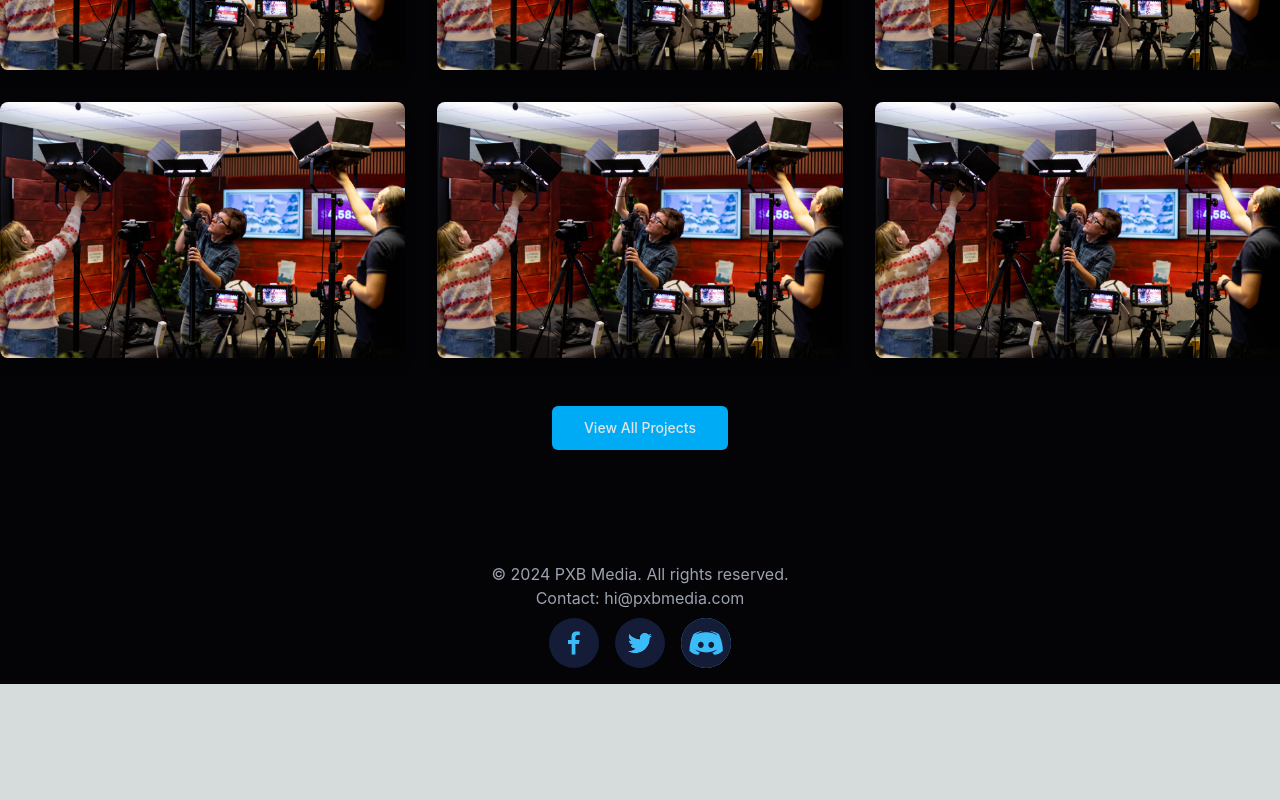
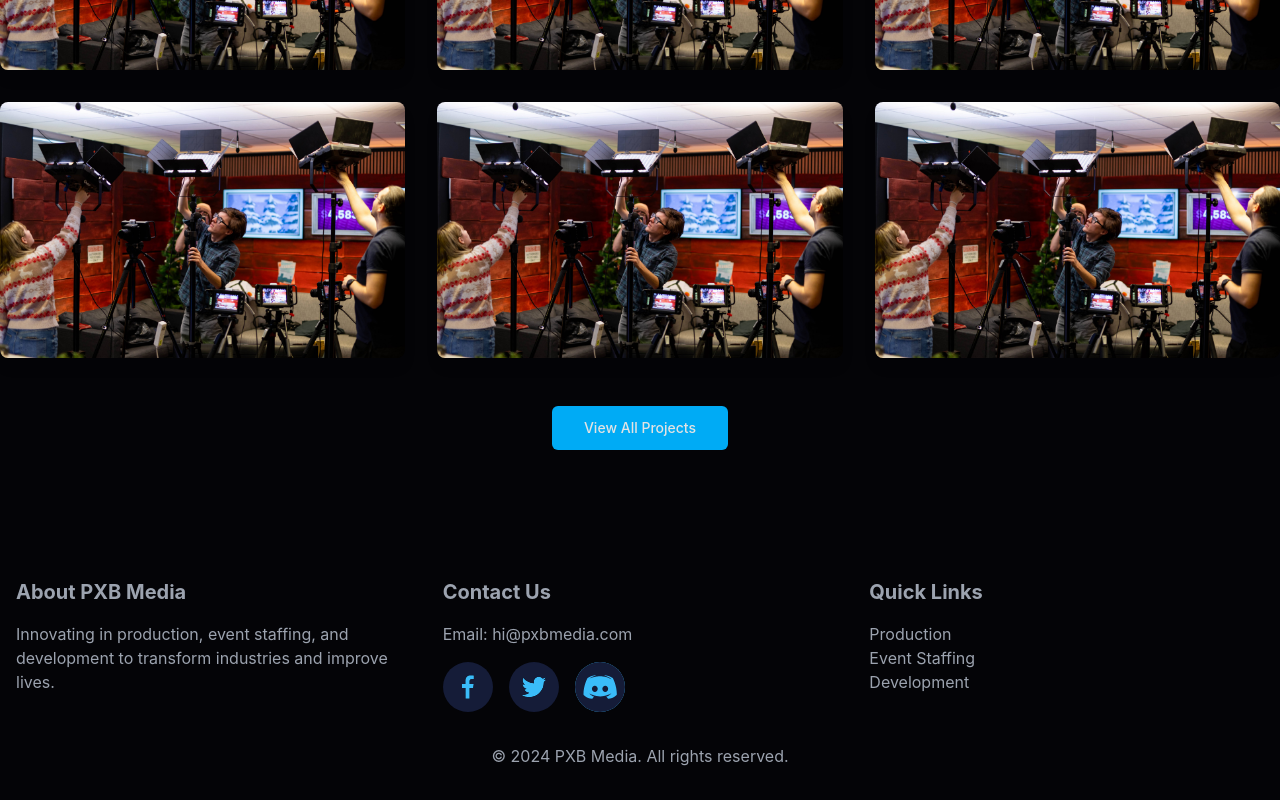
Before and after one commit to ThatGuyHS/pxb-media-test, a Next.js app in the folder pxb-media-test/: page / in a window 1280 px wide. Shown: the part 2205-3005 px from the top of the page. Before the commit the page ends 2889 px from the top, so only its background shows below. Built offline with nearby package versions, Linux system fonts and the light colour scheme; a web font is replaced by a local one.

Commit message:
new footer

```diff
--- a/pxb-media-test/app/about-us/page.tsx
+++ b/pxb-media-test/app/about-us/page.tsx
@@ -4,7 +4,6 @@ import { Button } from '@/components/ui/button';
 import { SocialIcon } from "react-social-icons";
 
 const teamMembers = [
-
   {
     name: 'Viktor Erlandsson',
     role: 'Founder',
@@ -33,8 +32,8 @@ const teamMembers = [
 
 const AboutUs = () => {
   const [menuOpen, setMenuOpen] = useState(false);
-  const menuRef = useRef<HTMLDivElement>(null);
-  const dropdownRef = useRef<HTMLDivElement>(null);
+  const menuRef = useRef<HTMLDivElement | null>(null);
+  const dropdownRef = useRef<HTMLDivElement | null>(null);
   const [modalIsOpen, setModalIsOpen] = useState(false);
   const [servicesDropdownOpen, setServicesDropdownOpen] = useState(false);
 
@@ -49,11 +48,11 @@ const AboutUs = () => {
   const openModal = () => setModalIsOpen(true);
   const closeModal = () => setModalIsOpen(false);
 
-  const handleClickOutside = (event: any) => {
-    if (menuRef.current && !menuRef.current.contains(event.target)) {
+  const handleClickOutside = (event: MouseEvent) => {
+    if (!menuRef.current?.contains(event.target as Node)) {
       setMenuOpen(false);
     }
-    if (dropdownRef.current && !dropdownRef.current.contains(event.target)) {
+    if (!dropdownRef.current?.contains(event.target as Node)) {
       setServicesDropdownOpen(false);
     }
   };
@@ -67,7 +66,8 @@ const AboutUs = () => {
 
   return (
     <div className="font-custom bg-element text-white">
-      <header className="bg-black text-white transition-colors duration-300 sticky top-0 z-50">
+      {/* Header */}
+      <header className="bg-black bg-opacity-80 backdrop-filter backdrop-blur-lg text-white transition-colors duration-300 sticky top-0 z-50">
         <nav className="container mx-auto flex flex-wrap items-center justify-between py-1 px-4 md:px-0">
           <div className="flex items-center space-x-6">
             <a className="text-xl font-bold" href="/">
@@ -97,9 +97,6 @@ const AboutUs = () => {
             <a className="px-4 py-2 hover:text-gray-300 hover:underline decoration-primary transition-colors duration-300" href="#contact">
               CONTACT
             </a>
-            <a className="px-4 py-2 hover:text-gray-300 hover:underline decoration-primary transition-colors duration-300" href="#">
-              ABOUT
-            </a>
           </div>
           <Button onClick={openModal} className="hidden text-[#E3E3E3] md:inline-flex color-primary hover:bg-primaryAlt" size="sm" variant="default">
             Get a quote
@@ -107,43 +104,66 @@ const AboutUs = () => {
         </nav>
       </header>
 
-      {/* Intro / About the Company */}
-      <section className="bg-element py-20 text-center">
-        <div className="container mx-auto px-6 flex flex-col md:flex-row items-center">
-          <div className="md:w-1/2">
-            <h1 className="text-4xl font-bold mb-6">About Us</h1>
-            <p className="text-lg">
-              PXB Media is dedicated to providing innovative solutions that enhance the lives of our customers. Our commitment to excellence and passion for innovation drive us to exceed expectations in every project we undertake.
+      {/* Hero Section */}
+      <section className="relative h-screen flex items-center justify-center">
+        <div className="absolute inset-0 bg-cover bg-center" style={{backgroundImage: "url('/tf.connect-11.jpg')"}}>
+          <div className="absolute inset-0 bg-black opacity-50"></div>
+        </div>
+        <div className="relative z-10 text-center px-4">
+          <h1 className="text-5xl font-bold mb-6">About PXB Media</h1>
+          <p className="text-xl max-w-2xl mx-auto">
+            Dedicated to providing innovative solutions that enhance the lives of our customers through technology and creativity.
           </p>
         </div>
-          <div className="md:w-1/2 mt-8 md:mt-0">
-            <img src='/tf.connect-11.jpg' alt="About Us" className="rounded-lg shadow-lg mx-auto pl-4" />
+      </section>
+
+      {/* Mission Section */}
+      <section className="py-20 bg-gradient-to-r from-primary to-primaryAlt text-center">
+        <div className="container mx-auto px-6">
+          <h2 className="text-3xl font-bold mb-6">Our Mission</h2>
+          <div className="flex flex-col md:flex-row items-center justify-center">
+            <div className="w-full md:w-1/4 mb-6 md:mb-0">
+              {/* Add an appropriate icon or illustration */}
+              <img src="/mission-icon.svg" alt="Mission" className="w-32 h-32 mx-auto" />
+            </div>
+            <p className="text-lg w-full md:w-3/4 text-left md:pl-8">
+              Our mission is to deliver high-quality products and services that empower our clients to achieve their goals. We believe in the power of technology and creativity to transform industries and improve lives.
+            </p>
           </div>
         </div>
       </section>
 
-      {/* Our Mission */}
-      <section className="py-20 bg-elementAlt text-center">
-        <div className="container mx-auto px-6 flex flex-col md:flex-row items-center">
-          <div className="md:w-1/2">
-            <h2 className="text-3xl font-bold mb-6">Our Mission</h2>
-            <p className="text-lg">
-              Our mission is to deliver high-quality products and services that empower our clients to achieve their goals. We believe in the power of technology and creativity to transform industries and improve lives.
-            </p>
+      {/* Values Section */}
+      <section className="py-20 bg-element text-center">
+        <div className="container mx-auto px-6">
+          <h2 className="text-3xl font-bold mb-6">Our Core Values</h2>
+          <div className="grid grid-cols-1 md:grid-cols-3 gap-8">
+            <div className="bg-elementAlt p-6 rounded-lg">
+              <img src="/innovation-icon.svg" alt="Innovation" className="w-16 h-16 mx-auto mb-4" />
+              <h3 className="text-xl font-bold mb-2">Innovation</h3>
+              <p>Constantly pushing boundaries and exploring new possibilities.</p>
             </div>
-          <div className="md:w-1/2 mt-8 md:mt-0">
-            <img src='/tf.connect-11.jpg' alt="Our Mission" className="rounded-lg shadow-lg mx-auto pl-4" />
+            <div className="bg-elementAlt p-6 rounded-lg">
+              <img src="/quality-icon.svg" alt="Quality" className="w-16 h-16 mx-auto mb-4" />
+              <h3 className="text-xl font-bold mb-2">Quality</h3>
+              <p>Delivering excellence in every project we undertake.</p>
+            </div>
+            <div className="bg-elementAlt p-6 rounded-lg">
+              <img src="/collaboration-icon.svg" alt="Collaboration" className="w-16 h-16 mx-auto mb-4" />
+              <h3 className="text-xl font-bold mb-2">Collaboration</h3>
+              <p>Working together to achieve extraordinary results.</p>
+            </div>
           </div>
         </div>
       </section>
 
-      {/* The Team */}
-      <section className="py-20 bg-element text-center">
+      {/* Team Section */}
+      <section className="py-20 bg-elementAlt">
         <div className="container mx-auto px-6">
-          <h2 className="text-3xl font-bold mb-6">The Team</h2>
-          <div className="grid grid-cols-1 md:grid-cols-2 lg:grid-cols-3 gap-8">
+          <h2 className="text-3xl font-bold mb-6 text-center">Meet Our Team</h2>
+          <div className="grid grid-cols-1 sm:grid-cols-2 lg:grid-cols-4 gap-8">
             {teamMembers.map((member, index) => (
-              <div key={index} className="bg-elementAlt p-6 rounded-lg">
+              <div key={index} className="bg-element p-6 rounded-lg transform transition duration-300 hover:scale-105">
                 <img
                   className="w-32 h-32 rounded-full mx-auto mb-4"
                   src={member.image}
@@ -152,7 +172,7 @@ const AboutUs = () => {
                 <h3 className="text-xl font-bold mb-2">{member.name}</h3>
                 <p className="text-secondary mb-2">{member.role}</p>
                 <p>
-                  <a href={`mailto:${member.email}`} className="text-primary">
+                  <a href={`mailto:${member.email}`} className="text-primary hover:underline">
                     {member.email}
                   </a>
                 </p>
@@ -162,15 +182,18 @@ const AboutUs = () => {
         </div>
       </section>
 
-        <footer id='contact' className="bg-[#040407] text-gray-400 py-4 text-center">
+      {/* Enhanced Footer */}
+      <footer id='contact' className="bg-[#040407] text-gray-400 py-8">
         <div className="container mx-auto px-4">
-          <p>
-            &copy; {new Date().getFullYear()} PXB Media. All rights reserved.
-          </p>
-          <p>
-            Contact: hi@pxbmedia.com
-          </p>
-          <div className="flex justify-center space-x-4 mt-2">
+          <div className="grid grid-cols-1 md:grid-cols-3 gap-8">
+            <div>
+              <h3 className="text-xl font-bold mb-4">About PXB Media</h3>
+              <p>Innovating in production, event staffing, and development to transform industries and improve lives.</p>
+            </div>
+            <div>
+              <h3 className="text-xl font-bold mb-4">Contact Us</h3>
+              <p>Email: hi@pxbmedia.com</p>
+              <div className="flex space-x-4 mt-4">
                 <SocialIcon
                   url="https://facebook.com/svenskesport"
                   bgColor="#151C38"
@@ -188,6 +211,20 @@ const AboutUs = () => {
                 />
               </div>
             </div>
+            <div>
+              <h3 className="text-xl font-bold mb-4">Quick Links</h3>
+              <ul>
+                <li><a href="/service/production" className="hover:text-primary">Production</a></li>
+                <li><a href="/service/event-staffing" className="hover:text-primary">Event Staffing</a></li>
+                <li><a href="/service/development" className="hover:text-primary">Development</a></li>
+              </ul>
+            </div>
+
+          </div>
+          <div className="mt-8 text-center">
+            <p>&copy; {new Date().getFullYear()} PXB Media. All rights reserved.</p>
+          </div>
+        </div>
       </footer>
     </div>
   );
--- a/pxb-media-test/app/api/case/[id]/route.js
+++ b/pxb-media-test/app/api/case/[id]/route.js
@@ -3,11 +3,11 @@ import { NextResponse } from 'next/server';
 const dataCases = [
   {
     id: '1',
-    title: 'Lorem ipsum dolor sit amet, consectetur adipiscing elit.',
-    author: 'NAME NAME',
-    date: 'DD/MM/YYYY',
-    categories: ['Sports', 'Rocket League', 'Casters', 'Events', 'Case Study'],
-    intro: 'Lorem ipsum dolor sit amet, consectetur adipiscing elit. Sed id mauris commodo, tempus leo in, congue urna. Sed in justo vitae mi rutrum eleifend finibus non nulla.',
+    title: 'Dreamhack Summer and Winter',
+    author: 'Adam Peleback',
+    date: '13/07/2024',
+    categories: ['Events', 'Case Study'],
+    intro:  'Proin pretium iaculis eros, interdum pretium diam...',
     imageUrl: '/tf.connect-11.jpg',
     secondaryImageUrl: '/tf.connect-11.jpg',
     imageCredit: 'Photographer Name',
--- a/pxb-media-test/app/page.tsx
+++ b/pxb-media-test/app/page.tsx
@@ -336,15 +336,17 @@ export default function Component() {
           </div>
         </section>
       </main>
-      <footer id="contact" className="bg-[#040407] text-gray-400 py-4 text-center">
+      <footer id='contact' className="bg-[#040407] text-gray-400 py-8">
         <div className="container mx-auto px-4">
-          <p>
-            &copy; {new Date().getFullYear()} PXB Media. All rights reserved.
-          </p>
-          <p>
-            Contact: hi@pxbmedia.com
-          </p>
-          <div className="flex justify-center space-x-4 mt-2">
+          <div className="grid grid-cols-1 md:grid-cols-3 gap-8">
+            <div>
+              <h3 className="text-xl font-bold mb-4">About PXB Media</h3>
+              <p>Innovating in production, event staffing, and development to transform industries and improve lives.</p>
+            </div>
+            <div>
+              <h3 className="text-xl font-bold mb-4">Contact Us</h3>
+              <p>Email: hi@pxbmedia.com</p>
+              <div className="flex space-x-4 mt-4">
                 <SocialIcon
                   url="https://facebook.com/svenskesport"
                   bgColor="#151C38"
@@ -362,6 +364,20 @@ export default function Component() {
                 />
               </div>
             </div>
+            <div>
+              <h3 className="text-xl font-bold mb-4">Quick Links</h3>
+              <ul>
+                <li><a href="/service/production" className="hover:text-primary">Production</a></li>
+                <li><a href="/service/event-staffing" className="hover:text-primary">Event Staffing</a></li>
+                <li><a href="/service/development" className="hover:text-primary">Development</a></li>
+              </ul>
+            </div>
+
+          </div>
+          <div className="mt-8 text-center">
+            <p>&copy; {new Date().getFullYear()} PXB Media. All rights reserved.</p>
+          </div>
+        </div>
       </footer>
     </>
   );
--- a/pxb-media-test/app/service/development/page.tsx
+++ b/pxb-media-test/app/service/development/page.tsx
@@ -238,15 +238,17 @@ const ServicesComponent: React.FC = () => {
         </div>
       </div>
 
-      <footer id='contact' className="bg-[#040407] text-gray-400 py-4 text-center">
+      <footer id='contact' className="bg-[#040407] text-gray-400 py-8">
         <div className="container mx-auto px-4">
-          <p>
-            &copy; {new Date().getFullYear()} PXB Media. All rights reserved.
-          </p>
-          <p>
-            Contact: hi@pxbmedia.com
-          </p>
-          <div className="flex justify-center space-x-4 mt-2">
+          <div className="grid grid-cols-1 md:grid-cols-3 gap-8">
+            <div>
+              <h3 className="text-xl font-bold mb-4">About PXB Media</h3>
+              <p>Innovating in production, event staffing, and development to transform industries and improve lives.</p>
+            </div>
+            <div>
+              <h3 className="text-xl font-bold mb-4">Contact Us</h3>
+              <p>Email: hi@pxbmedia.com</p>
+              <div className="flex space-x-4 mt-4">
                 <SocialIcon
                   url="https://facebook.com/svenskesport"
                   bgColor="#151C38"
@@ -264,6 +266,20 @@ const ServicesComponent: React.FC = () => {
                 />
               </div>
             </div>
+            <div>
+              <h3 className="text-xl font-bold mb-4">Quick Links</h3>
+              <ul>
+                <li><a href="/service/production" className="hover:text-primary">Production</a></li>
+                <li><a href="/service/event-staffing" className="hover:text-primary">Event Staffing</a></li>
+                <li><a href="/service/development" className="hover:text-primary">Development</a></li>
+              </ul>
+            </div>
+
+          </div>
+          <div className="mt-8 text-center">
+            <p>&copy; {new Date().getFullYear()} PXB Media. All rights reserved.</p>
+          </div>
+        </div>
       </footer>
     </div>
   );
--- a/pxb-media-test/app/service/event-staffing/page.tsx
+++ b/pxb-media-test/app/service/event-staffing/page.tsx
@@ -238,15 +238,17 @@ const ServicesComponent: React.FC = () => {
         </div>
       </div>
 
-      <footer id='contact' className="bg-[#040407] text-gray-400 py-4 text-center">
+      <footer id='contact' className="bg-[#040407] text-gray-400 py-8">
         <div className="container mx-auto px-4">
-          <p>
-            &copy; {new Date().getFullYear()} PXB Media. All rights reserved.
-          </p>
-          <p>
-            Contact: hi@pxbmedia.com
-          </p>
-          <div className="flex justify-center space-x-4 mt-2">
+          <div className="grid grid-cols-1 md:grid-cols-3 gap-8">
+            <div>
+              <h3 className="text-xl font-bold mb-4">About PXB Media</h3>
+              <p>Innovating in production, event staffing, and development to transform industries and improve lives.</p>
+            </div>
+            <div>
+              <h3 className="text-xl font-bold mb-4">Contact Us</h3>
+              <p>Email: hi@pxbmedia.com</p>
+              <div className="flex space-x-4 mt-4">
                 <SocialIcon
                   url="https://facebook.com/svenskesport"
                   bgColor="#151C38"
@@ -264,6 +266,20 @@ const ServicesComponent: React.FC = () => {
                 />
               </div>
             </div>
+            <div>
+              <h3 className="text-xl font-bold mb-4">Quick Links</h3>
+              <ul>
+                <li><a href="/service/production" className="hover:text-primary">Production</a></li>
+                <li><a href="/service/event-staffing" className="hover:text-primary">Event Staffing</a></li>
+                <li><a href="/service/development" className="hover:text-primary">Development</a></li>
+              </ul>
+            </div>
+
+          </div>
+          <div className="mt-8 text-center">
+            <p>&copy; {new Date().getFullYear()} PXB Media. All rights reserved.</p>
+          </div>
+        </div>
       </footer>
     </div>
   );
--- a/pxb-media-test/app/service/production/page.tsx
+++ b/pxb-media-test/app/service/production/page.tsx
@@ -238,15 +238,17 @@ const ServicesComponent: React.FC = () => {
         </div>
       </div>
 
-      <footer className="bg-[#040407] text-gray-400 py-4 text-center">
+      <footer id='contact' className="bg-[#040407] text-gray-400 py-8">
         <div className="container mx-auto px-4">
-          <p>
-            &copy; {new Date().getFullYear()} PXB Media. All rights reserved.
-          </p>
-          <p>
-            Contact: hi@pxbmedia.com
-          </p>
-          <div className="flex justify-center space-x-4 mt-2">
+          <div className="grid grid-cols-1 md:grid-cols-3 gap-8">
+            <div>
+              <h3 className="text-xl font-bold mb-4">About PXB Media</h3>
+              <p>Innovating in production, event staffing, and development to transform industries and improve lives.</p>
+            </div>
+            <div>
+              <h3 className="text-xl font-bold mb-4">Contact Us</h3>
+              <p>Email: hi@pxbmedia.com</p>
+              <div className="flex space-x-4 mt-4">
                 <SocialIcon
                   url="https://facebook.com/svenskesport"
                   bgColor="#151C38"
@@ -264,6 +266,20 @@ const ServicesComponent: React.FC = () => {
                 />
               </div>
             </div>
+            <div>
+              <h3 className="text-xl font-bold mb-4">Quick Links</h3>
+              <ul>
+                <li><a href="/service/production" className="hover:text-primary">Production</a></li>
+                <li><a href="/service/event-staffing" className="hover:text-primary">Event Staffing</a></li>
+                <li><a href="/service/development" className="hover:text-primary">Development</a></li>
+              </ul>
+            </div>
+
+          </div>
+          <div className="mt-8 text-center">
+            <p>&copy; {new Date().getFullYear()} PXB Media. All rights reserved.</p>
+          </div>
+        </div>
       </footer>
     </div>
   );
```
Lines whose indentation alone changed are shown as unchanged.
